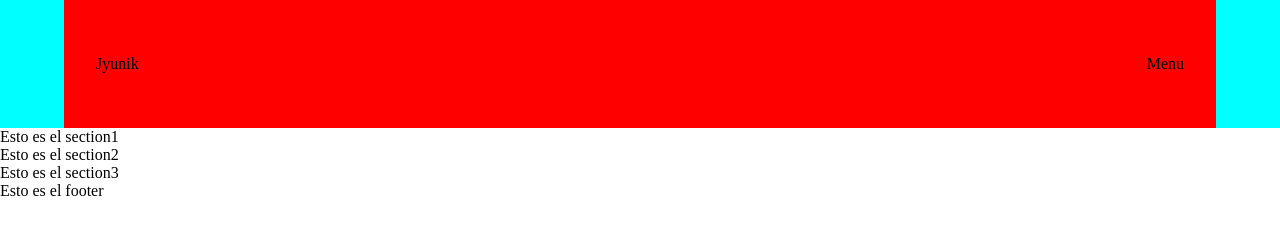
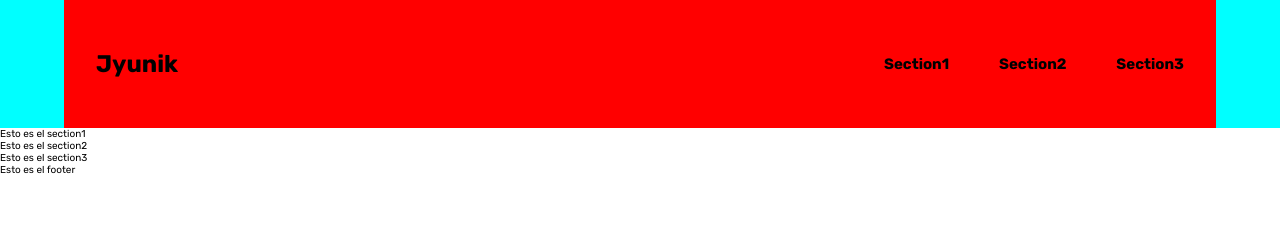
Before and after one commit to jyunakaike/Portfolio, a React app: page / in a window 1280 px wide. Built offline with nearby package versions, Linux system fonts and the light colour scheme.

Commit message:
feat: Header style basic

```diff
--- a/src/Components/Header/index.js
+++ b/src/Components/Header/index.js
@@ -1,14 +1,17 @@
 import React from 'react';
 import './style.css';
-
-
 
 export const Header = () => {
     return (
         <div className='Header-container' >
             <header >
-                <span>Jyunik</span>
-                <span>Menu</span>
+                <span className='Header-Logo'>Jyunik</span>
+                <div className='Header-Categories'>
+                    <h2>Section1</h2>
+                    <h2>Section2</h2>
+                    <h2>Section3</h2>
+                </div>
+
             </header>
         </div>
     )
--- a/src/Components/Header/style.css
+++ b/src/Components/Header/style.css
@@ -14,3 +14,18 @@
         justify-content: space-between;
         align-items: center;
 }
+
+.Header-Logo{
+    font-size: 2.4rem;
+    font-weight: 700;
+}
+
+.Header-Categories{
+    height: 100%;
+    width: 100%;
+    max-width: 300px;
+
+    display: flex;
+        justify-content: space-between;
+        align-items: center;
+}
--- a/src/Components/style.css
+++ b/src/Components/style.css
@@ -3,11 +3,14 @@
     margin: 0;
     padding: 0;
 }
+body{
+    font-family: 'Rubik', sans-serif;
 
-/*
+}
+
 html{
     font-size: 62.5%;
 }
 p{
     font-size: 1.6rem;
-} */
+}
--- a/src/index.html
+++ b/src/index.html
@@ -4,6 +4,9 @@
     <meta charset="UTF-8">
     <meta http-equiv="X-UA-Compatible" content="IE=edge">
     <meta name="viewport" content="width=device-width, initial-scale=1.0">
+    <link rel="preconnect" href="https://fonts.googleapis.com">
+    <link rel="preconnect" href="https://fonts.gstatic.com" crossorigin>
+    <link href="https://fonts.googleapis.com/css2?family=Rubik:wght@400;500;700&display=swap" rel="stylesheet">
     <title>Portfolio </title>
 </head>
 <body>
```
